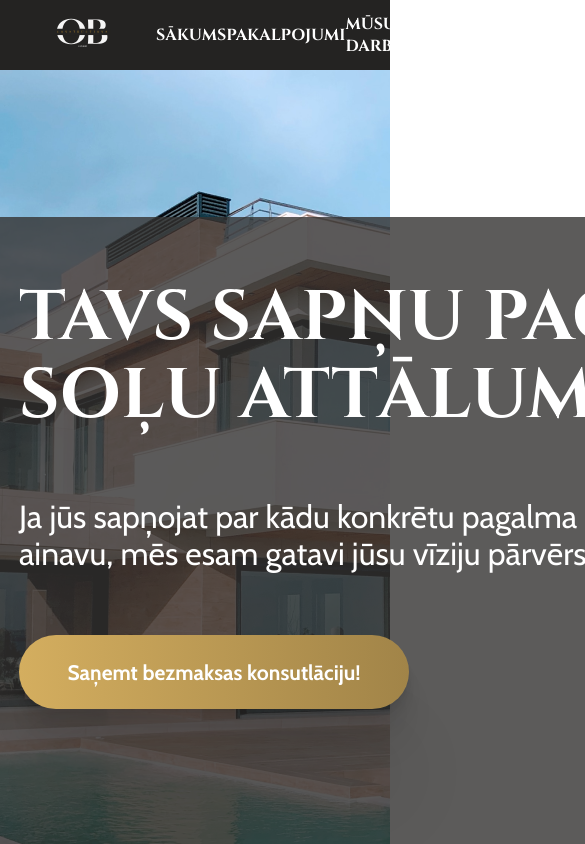
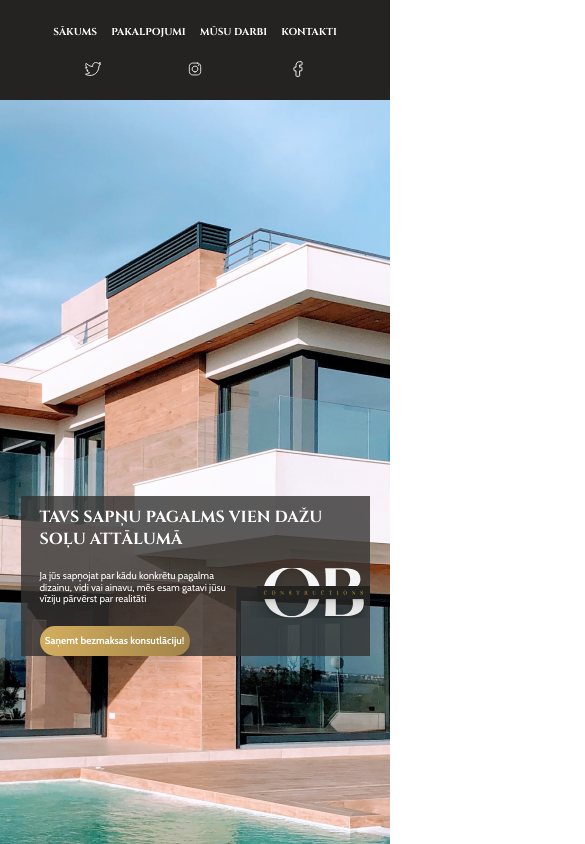
Before and after one commit to Spuldz/OB-Construction, a React (Vite) app: page / in a window 390 px wide. Shown: the top 844 px of the page, 585 px wide, since content can reach past the window. Built offline with nearby package versions, Linux system fonts and the light colour scheme.

Commit message:
header and titlemodal mobile design

```diff
--- a/src/App.tsx
+++ b/src/App.tsx
@@ -7,6 +7,7 @@ import {Routes, Route, useLocation} from 'react-router-dom'
 import { Landing } from './pages/Landing'
 import { Inserting } from './pages/Inserting'
 import { Contact } from './pages/Contact'
+import { TitleModal } from './components/TitleModal'
 
 
 function App() {
@@ -23,6 +24,13 @@ function App() {
       <Route path='/' element={<Landing/>}/>
       <Route path='/ieliksana' element={<Inserting/>}/>
       <Route path='/kontakti' element={<Contact/>}/>
+      <Route path='/test' element={                <TitleModal
+                 title={"Tavs sapņu pagalms vien dažu soļu attālumā"}
+                 body='Ja jūs sapņojat par kādu konkrētu pagalma dizainu, vidi vai ainavu, mēs esam gatavi jūsu vīziju pārvērst par realitāti'
+                 variant={{
+                    interactive: true,
+                    buttonText: "Saņemt bezmaksas konsutlāciju!"
+                 }}/>}/>
     </Routes>
   )
 }
--- /dev/null
+++ b/src/components/Dropdown.tsx
@@ -0,0 +1,14 @@
+import styles from '../css/dropdown.module.css'
+
+export const Dropdown = (props: {onEnter:Function, onLeave:Function}) => {
+    return(
+        <div className={styles.main}
+        onMouseEnter={() => props.onEnter()}
+        onMouseLeave={() => props.onLeave()}>
+            <div>Bruģēšana</div>
+            <div>Pagalmu Labiekārtošana</div>
+            <div>Koka Mēbeles</div>
+            <div>Renovācija</div>
+        </div>
+    )
+}
--- a/src/components/Header.tsx
+++ b/src/components/Header.tsx
@@ -4,25 +4,56 @@ import logoSmall from '../assets/logo-small.svg'
 import twitter from '../assets/twitter.svg'
 import instagram from '../assets/instagram.svg'
 import facebook from '../assets/facebook.svg'
-import { Link } from 'react-router-dom'
+import { Link, useNavigate } from 'react-router-dom'
+import { useEffect, useState } from 'react'
+import { Dropdown } from './Dropdown'
 
 export const Header = () => {
 
+    const [isHovering, setIsHovering] = useState(false)
+    const [width, setWidth] = useState<number>(window.innerWidth);
+
+    const nav = useNavigate()
+
+    function handleWindowSizeChange() {
+        setWidth(window.innerWidth);
+    }
+    useEffect(() => {
+        window.addEventListener('resize', handleWindowSizeChange);
+        return () => {
+            window.removeEventListener('resize', handleWindowSizeChange);
+        }
+    }, []);
+
     return(
+        <>
         <div className={styles.header}>
             <div className={styles.left}>
                 <img src={logoSmall} className={styles.logo}/>
             </div>
             <div className={styles.right}>
+                <div className={styles.linkWrapper}>
                     <span><Link to={"/"} className={styles.link}>SĀKUMS</Link></span>
-                <span><Link to={"/pakalpojumi"} className={styles.link}>PAKALPOJUMI</Link></span>
+                    <span><span className={styles.link}
+                    onMouseEnter={() => setIsHovering(true)}
+                    onMouseLeave={() => {
+                      //  setIsHovering(false)
+                    }}
+                    onClick={() => width <= 1280 ? setIsHovering(true) : nav("/pakalpojumi")}>PAKALPOJUMI</span></span>
                     <span><Link to={"/darbi"} className={styles.link}>MŪSU DARBI</Link></span>
                     <span><Link to={"/kontakti"} className={styles.link}>KONTAKTI</Link></span>
+                </div>
 
+                <div className={styles.socialMediaWrapper}>
                     <div className={styles.socialMedia} style={{backgroundImage: "URL("+twitter+")"}}></div>
                     <div className={styles.socialMedia} style={{backgroundImage: "URL("+instagram+")"}}></div>
                     <div className={styles.socialMedia} style={{backgroundImage: "URL("+facebook+")"}}></div>
                 </div>
             </div>
+        </div>
+        {isHovering ? (
+            <Dropdown onEnter={() => setIsHovering(true)} onLeave={() => setIsHovering(false)}/>
+        ) : null}
+        </>
     )
 }
--- a/src/components/TitleModal.tsx
+++ b/src/components/TitleModal.tsx
@@ -8,7 +8,7 @@ export const TitleModal = (props: {title:string, body:string, variant: any}) =>
     const [clicked, setClicked] = useState(false)
 
     return(
-        <div className={styles.main} style={{height: props.variant.interactive ? "595px" : "460px"}}>
+        <div className={props.variant.interactive ? styles.main : styles.main2}>
             <div className={styles.top}>
                 <span>{props.title}</span>
             </div>
--- /dev/null
+++ b/src/css/dropdown.module.css
@@ -0,0 +1,64 @@
+.main{
+    width: 245px;
+    height: 236px;
+    background-color: #242322;
+    position: absolute;
+    z-index: 100;
+    left: 55%;
+    margin-top: 10px;
+    display: flex;
+    flex-direction: column;
+    border-radius: 10px;
+}
+
+.main div{
+    width: 100%;
+    height: calc(236px / 4);
+
+    color: #FFF;
+    font-family: Cabin;
+    font-size: 20px;
+    font-style: normal;
+    font-weight: 700;
+
+    -moz-user-select: -moz-none;
+    -khtml-user-select: none;
+    -webkit-user-select: none;
+
+    /*
+      Introduced in IE 10.
+      See http://ie.microsoft.com/testdrive/HTML5/msUserSelect/
+    */
+    -ms-user-select: none;
+    user-select: none;
+    cursor: pointer;
+}
+
+.main div:hover{
+    background-color: white;
+    color: black;
+}
+
+@media(max-width: 1260px){
+    .main{
+        left: 47%
+    }
+}
+
+@media(max-width: 1016px){
+    .main{
+        left: 40%;
+    }
+}
+
+@media(max-width: 918px){
+    .main{
+        left: 32%;
+    }
+}
+
+@media(max-width: 782px){
+    .main{
+        left: 22%;
+    }
+}
--- a/src/css/header.module.css
+++ b/src/css/header.module.css
@@ -9,14 +9,14 @@
 .left{
     width: 40%;
     padding-left: 50px;
+    display: flex;
+    align-items: center;
 }
 
 .right{
     width: 60%;
     display: flex;
-    justify-content: space-evenly;
     align-items: center;
-
 }
 
 .link{
@@ -26,9 +26,114 @@
     font-weight: 700;
 }
 
+.linkWrapper{
+    width: 80%;
+    display: flex;
+    justify-content: space-evenly;
+}
+
 .socialMedia{
     width: 34px;
     height: 34px;
     background-position: center;
     background-size: cover;
 }
+.socialMediaWrapper{
+    display: flex;
+    width: 20%;
+    justify-content: space-evenly;
+}
+
+
+
+@media(max-width: 1260px){
+    .header{
+        height: 100px;
+    }
+
+    .left{
+        width: 30%;
+    }
+
+    .right{
+        width: 70%;
+    }
+}
+
+@media(max-width: 1016px){
+    .left{
+        width: 20%;
+    }
+    .right{
+        width: 80%;
+    }
+}
+
+@media(max-width: 918px){
+    .left{
+        width: 10%;
+    }
+
+    .right{
+        width: 90%;
+    }
+}
+
+@media(max-width: 782px){
+    .left{
+        display: none;
+    }
+
+    .right{
+        width: 100%;
+    }
+
+    .link{
+        font-size: 12px;
+    }
+
+    .socialMedia{
+        width: 25px;
+        height: 25px;
+    }
+
+    .logo{
+        display: none;
+    }
+}
+
+@media(max-width: 504px){
+    .link{
+        font-size: 10px;
+    }
+
+    .socialMedia{
+        width: 20px;
+        height: 20px;
+    }
+}
+
+@media(max-width: 406px){
+    .right{
+        flex-direction: column;
+        align-items: center;
+        justify-content: center;
+        gap: 20px;
+    }
+
+    .socialMediaWrapper{
+        width: 100%;
+    }
+}
+
+@media(max-width: 374px){
+    .link{
+        font-size: 8px;
+    }
+}
+
+@media(max-width: 308px){
+    .link{
+        font-size: 6px;
+    }
+}
--- a/src/css/titleModal.module.css
+++ b/src/css/titleModal.module.css
@@ -2,6 +2,18 @@
 .main{
     width: 1336px;
     height: 595px;
+    background: rgba(52, 51, 49, 0.8);
+    padding-left: 19px;
+    padding-top: 62px;
+    position: relative;
+    display: flex;
+    flex-direction: column;
+
+}
+
+.main2{
+    width: 1336px;
+    height: 460px;
     background: rgba(52, 51, 49, 0.8);
     padding-left: 19px;
     padding-top: 62px;
@@ -12,11 +24,8 @@
     width: 100%;
     font-family: 'Cinzel', serif;
     text-transform: uppercase;
-    line-height: 78px;
-    font-style: normal;
     font-weight: 700;
     font-size: 70px;
-    line-height: 78px;
     text-transform: uppercase;
     color: white;
 }
@@ -139,3 +148,190 @@ justify-content: space-between;
     -ms-user-select: none;
     user-select: none;
 }
+
+@media(max-width: 1409px){
+    .main{
+        width: 1250px;
+    }
+}
+
+@media(max-width: 1308px){
+    .main{
+        width: 1200px;
+    }
+}
+
+@media(max-width: 1241px){
+    .main{
+        width: 1150px;
+    }
+
+    .image{
+        width: 400px;
+        height: 300px;
+    }
+
+    .top{
+        font-size: 60px;
+    }
+}
+
+@media(max-width: 1196px){
+    .main{
+        width: 1100px;
+        height: 500px;
+    }
+}
+
+@media(max-width: 1147px){
+    .main{
+        width: calc(100% - 60px);
+    }
+}
+
+@media(max-width: 1126px){
+    .image{
+        width: 300px;
+        height: 200px;
+        top: 40%;
+    }
+}
+
+@media(max-width: 950px){
+    .top{
+        font-size: 50px;
+    }
+
+    .middle{
+        font-size: 25px;
+    }
+}
+
+@media(max-width: 854px){
+    .main{
+        height: 400px;
+        justify-content: space-evenly;
+    }
+
+    .top{
+        font-size: 40px;
+    }
+
+    .middle{
+        font-size: 20px;
+    }
+}
+
+@media(max-width: 748px){
+    .main{
+        height: 300px;
+    }
+
+    .top{
+        font-size: 30px;
+    }
+
+    .button{
+        width: 340px;
+        height: 65px;
+    }
+
+    .image{
+        width: 200px;
+        height: 100px;
+        top: 50%;
+    }
+}
+
+@media(max-width: 578px){
+    .main{
+        height: 200px;
+    }
+
+    .top{
+        font-size: 20px;
+    }
+
+    .middle{
+        font-size: 16px;
+    }
+
+    .button{
+        width: 250px;
+        height: 50px;
+        font-size: 16px;
+    }
+}
+
+@media(max-width: 506px){
+    .top{
+        font-size: 20px;
+    }
+
+    .middle{
+        font-size: 12px;
+    }
+
+    .image{
+        width: 120px;
+        height: 50px;
+        top: 55%;
+    }
+
+    .button{
+        width: 200px;
+        height: 40px;
+        font-size: 12px;
+    }
+}
+
+@media(max-width: 408px){
+    .main{
+        height: 150px;
+        justify-content: space-between;
+        padding-top: 10px;
+    }
+
+    .top{
+        font-size: 16px;
+        padding-top: 0;
+    }
+
+    .middle{
+        font-size: 10px;
+    }
+
+    .button{
+        width: 150px;
+        height: 30px;
+        font-size: 10px;
+    }
+
+    .image{
+        top: 45%;
+    }
+}
+
+@media(max-width: 350px){
+    .main{
+        height: 80px;
+    }
+
+    .top{
+        font-size: 10px;
+    }
+
+    .middle{
+        font-size: 7px;
+    }
+
+    .image{
+        width: 60px;
+        height: 30px;
+    }
+
+    .button{
+        width: 100px;
+        font-size: 7px;
+    }
+}
--- a/src/pages/Landing.tsx
+++ b/src/pages/Landing.tsx
@@ -30,7 +30,12 @@ export const Landing = () => {
                     buttonText: "Saņemt bezmaksas konsutlāciju!"
                  }}/>
             </div>
-            <div className={styles.section2}>
+
+        </div>
+    )
+}
+
+/*<div className={styles.section2}>
                  <div className={styles.section2Top}>
                     <span>Nepieciešams labiekārtotu teritoriju<br/> vai piemājas pagalmu -  uzticiet šo<br/> pienākumu profesionāļiem</span>
                  </div>
@@ -85,7 +90,4 @@ export const Landing = () => {
                   <Question q="Piektais jautājums?" a="Atbilde uz jautājumu..."/>
                  </div>
             </div>
-            <FormFooter/>
-        </div>
-    )
-}
+           */
```
Lines whose indentation alone changed are shown as unchanged.
